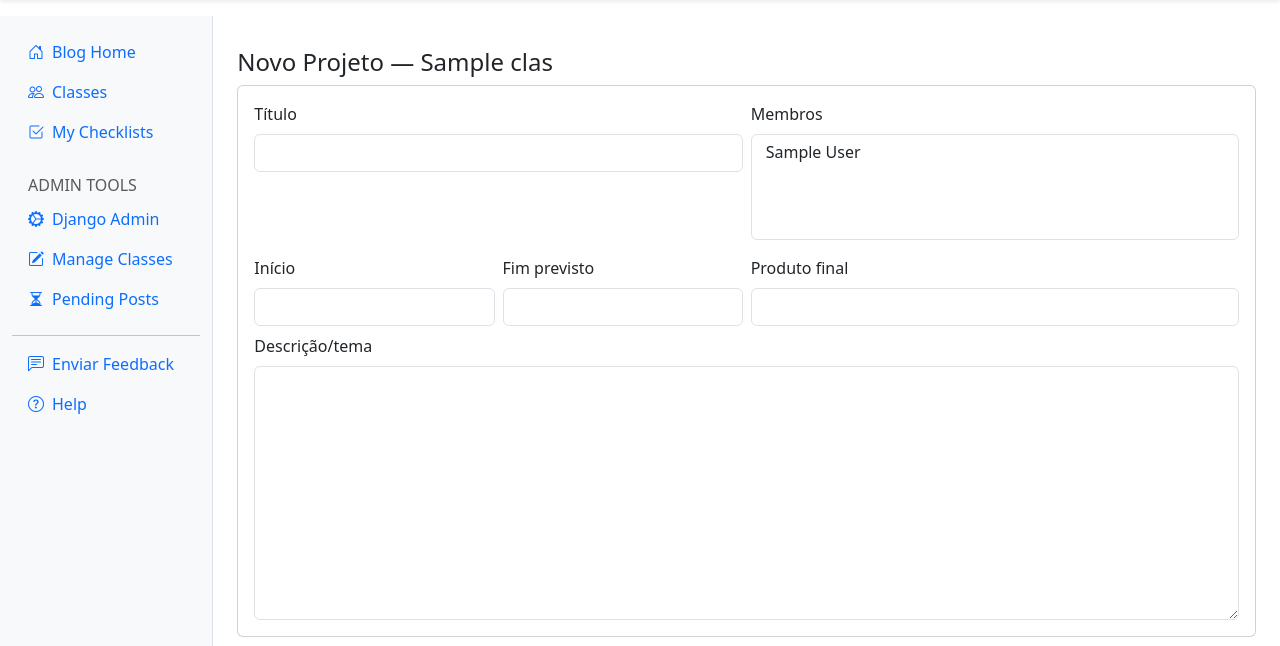
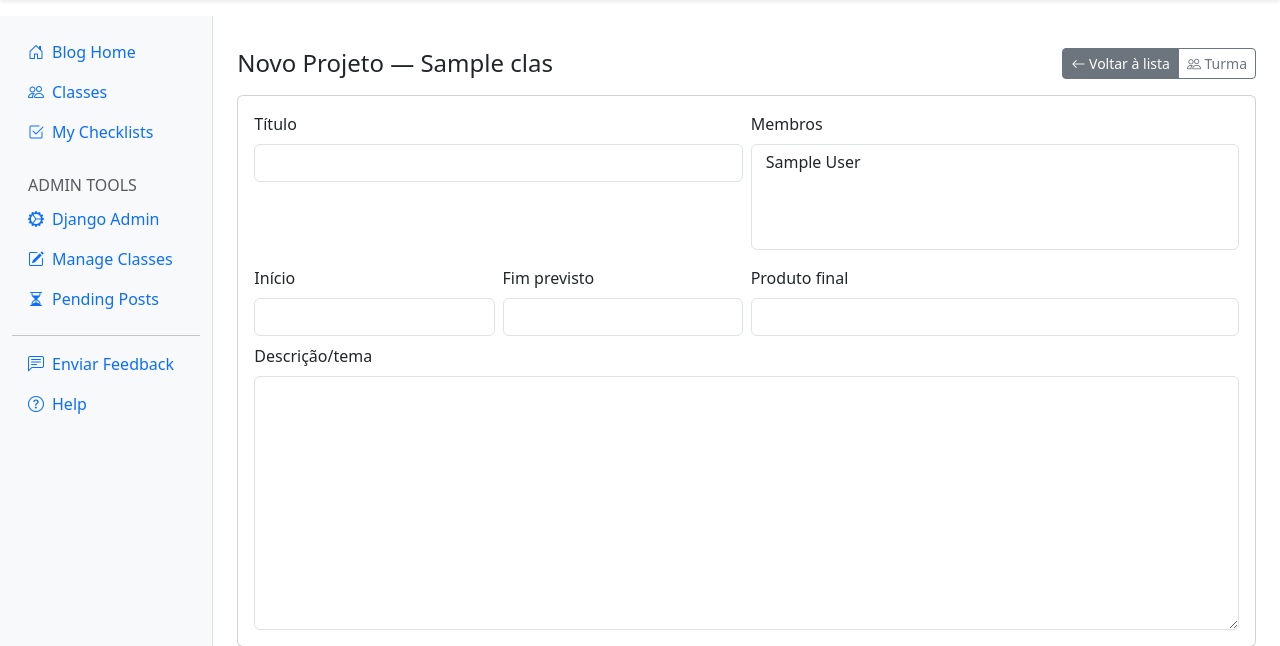
Before and after one commit to atilasos/infantinho3, a Django app: page /turmas/1/projetos/novo/ in a window 1280 px wide. Shown: the part 63-709 px from the top of the page. Run offline with Django 5.2, Linux system fonts and the light colour scheme; a user stored in the database is signed in; tables that the repository leaves empty hold one stand-in row (values such as "Sample post"); some libraries are stand-ins or nearby versions.

Commit message:
ui/nav: breadcrumbs/CTAs consistentes (Projetos detalhe/form e Conselho formulários); condensed_context atualizado

```diff
--- a/projects/templates/projects/project_form.html
+++ b/projects/templates/projects/project_form.html
@@ -3,7 +3,13 @@
 
 {% block content %}
 <div class="container mt-3">
-  <h1 class="h4">{% trans "Novo Projeto" %} — {{ turma.name }}</h1>
+  <div class="d-flex justify-content-between align-items-center mb-3">
+    <h1 class="h4 mb-0">{% trans "Novo Projeto" %} — {{ turma.name }}</h1>
+    <div class="btn-group">
+      <a href="{% url 'projects:project_list' class_id=turma.id %}" class="btn btn-sm btn-secondary"><i class="bi bi-arrow-left"></i> {% trans "Voltar à lista" %}</a>
+      <a href="{% url 'classes:class_detail' class_id=turma.id %}" class="btn btn-sm btn-outline-secondary"><i class="bi bi-people"></i> {% trans "Turma" %}</a>
+    </div>
+  </div>
   <form method="post">
     {% csrf_token %}
     <div class="card mb-3">
```
Also changed, not shown: condensed_context.md (+2 -2 lines), council/templates/council/decision_form.html (+7 -1 lines), council/templates/council/proposal_form.html (+7 -1 lines), projects/templates/projects/project_detail.html (+7 -1 lines).
